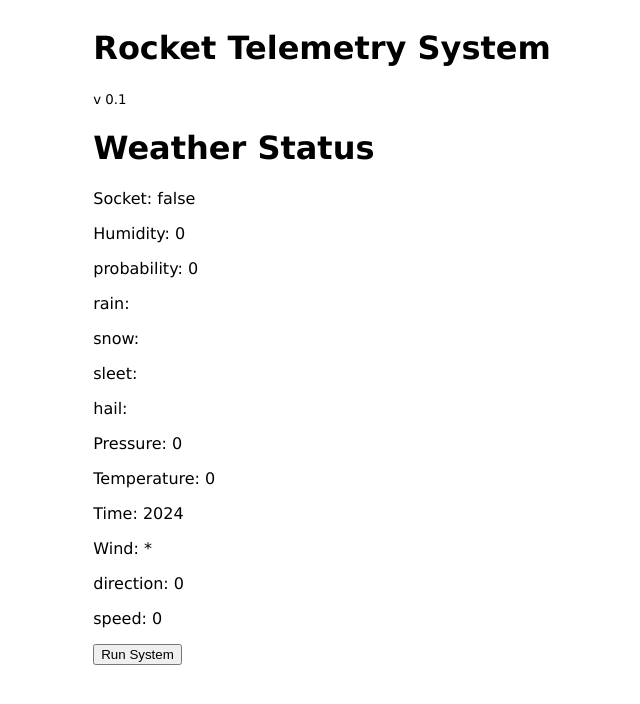
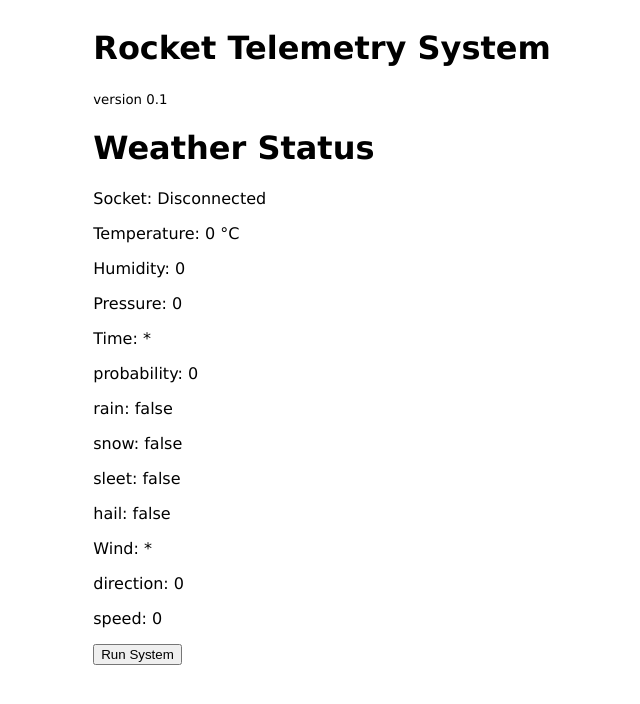
Before and after one commit to shtanriverdi/rocket-telemetry-system, a React (Vite) app in the folder frontend/rocket-telemetry-system-frontend/: page / in a window 1280 px wide. Shown: the top 704 px of the page, without its empty margins (318-958 px from the left). Built offline with nearby package versions, Linux system fonts and the light colour scheme; no server answers.

Commit message:
Fix properties show

```diff
--- a/frontend/rocket-telemetry-system-frontend/src/App.jsx
+++ b/frontend/rocket-telemetry-system-frontend/src/App.jsx
@@ -5,7 +5,7 @@ export default function App() {
   return (
     <>
       <h1>Rocket Telemetry System</h1>
-      <small>v 0.1</small>
+      <small>version 0.1</small>
       <Weather />
       {/* <Rockets /> */}
     </>
--- a/frontend/rocket-telemetry-system-frontend/src/Weather.jsx
+++ b/frontend/rocket-telemetry-system-frontend/src/Weather.jsx
@@ -6,8 +6,10 @@ import { io } from "socket.io-client";
 const socket = io("http://localhost:3000/weather");
 
 export default function Weather() {
+  // Socket connection state
+  const [isConnected, setIsConnected] = useState("Disconnected");
+
   // Weather state
-  const [isConnected, setIsConnected] = useState(false);
   const [weatherData, setWeatherData] = useState({
     temperature: 0,
     humidity: 0,
@@ -19,7 +21,7 @@ export default function Weather() {
       sleet: false,
       hail: false,
     },
-    time: "2024",
+    time: "*",
     wind: {
       direction: "*",
       angle: 0,
@@ -35,14 +37,14 @@ export default function Weather() {
     const runFethingData = async () => {
       socket.on("weatherData", (data) => {
         setWeatherData(data);
-        setIsConnected(true);
+        setIsConnected("Connected");
       });
 
       // Triggers re-rendering
       setWeatherData((prevData) => ({ ...prevData }));
 
       return () => {
-        setIsConnected(false);
+        setIsConnected("Disconnected");
         socket.disconnect();
       };
     };
@@ -53,22 +55,22 @@ export default function Weather() {
   return (
     <>
       <h1>Weather Status</h1>
-      <p>Socket: {isConnected.toString()}</p>
+      <p>Socket: {isConnected}</p>
+      <p>Temperature: {weatherData.temperature} °C</p>
       <p>Humidity: {weatherData.humidity}</p>
+      <p>Pressure: {weatherData.pressure}</p>
+      <p>Time: {weatherData.time}</p>
       <p>probability: {weatherData.precipitation.probability}</p>
-      <p>rain: {weatherData.precipitation.rain}</p>
-      <p>snow: {weatherData.precipitation.snow}</p>
-      <p>sleet: {weatherData.precipitation.sleet}</p>
-      <p>hail: {weatherData.precipitation.hail}</p>
-      <p>Pressure: {weatherData.pressure}</p>
-      <p>Temperature: {weatherData.temperature}</p>
-      <p>Time: {weatherData.time}</p>
+      <p>rain: {weatherData.precipitation.rain.toString()}</p>
+      <p>snow: {weatherData.precipitation.snow.toString()}</p>
+      <p>sleet: {weatherData.precipitation.sleet.toString()}</p>
+      <p>hail: {weatherData.precipitation.hail.toString()}</p>
       <p>Wind: {weatherData.wind.direction}</p>
       <p>direction: {weatherData.wind.angle}</p>
       <p>speed: {weatherData.wind.speed}</p>
       <button
         onClick={() => {
-          handleSocketConnection(true);
+          handleSocketConnection("Connected");
         }}>
         Run System
       </button>
```
Also changed, not shown: 1 other file (tests, documents, lock files or other folders).
